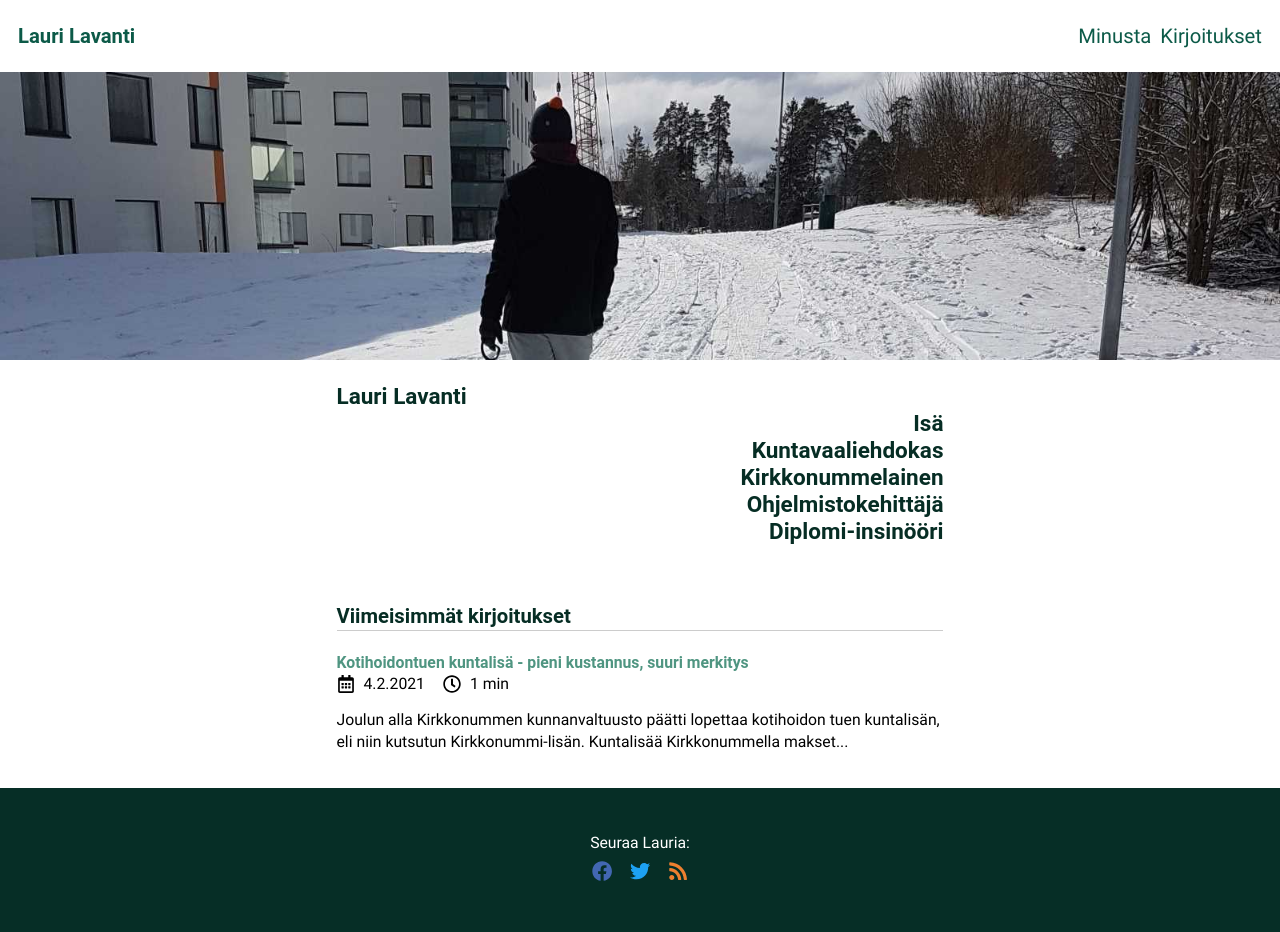
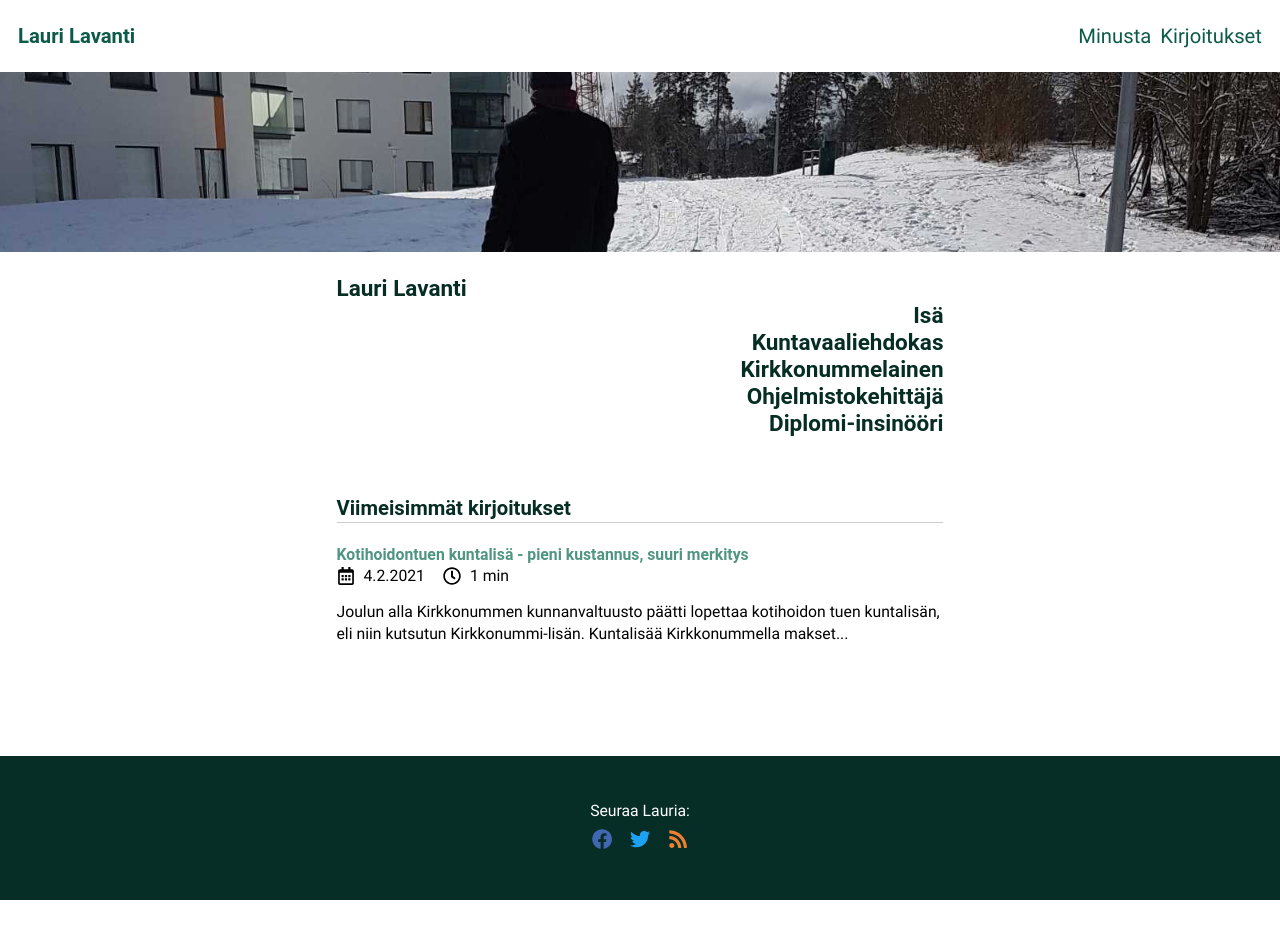
Before and after one commit to Lapanti/lapanti.github.io, a Jekyll site: the page built from index.html, in a window 1280 px wide. Built offline with Jekyll 4.4.1, drawn with Linux system fonts in a browser that asks for light colours; some web fonts are replaced; after the commit the page ends 900 px from its top, so only the background shows below that.

Commit message:
image improvements

```diff
--- a/_includes/figure
+++ b/_includes/figure
@@ -1,5 +1,7 @@
 <figure class="{{ include.class }}">
-  <img src="{{ include.image_path | relative_url }}-l.{{ include.ext }}"
+  <img src="{{ include.image_path | relative_url }}-s.{{ include.ext }}"
+      height="180"
+      width="320"
        alt="{% if include.alt %}{{ include.alt }}{% endif %}"
        srcset="{{ include.image_path | relative_url }}-s.{{ include.ext }} 320w, {{ include.image_path | relative_url }}-m.{{ include.ext }} 640w, {{ include.image_path | relative_url }}-l.{{ include.ext }} 1024w, {{ include.image_path | relative_url }}-xl.{{ include.ext }} 1600w"
        sizes="100vw">
--- a/_layouts/home.html
+++ b/_layouts/home.html
@@ -4,7 +4,7 @@
 ---
 
 <article>
-  <img class="h" alt="Pulkkaretkellä" src="/assets/images/pulkkaretkella-l.jpg" srcset="/assets/images/pulkkaretkella-s.jpg 320w, /assets/images/pulkkaretkella-m.jpg 640w, /assets/images/pulkkaretkella-l.jpg 1024w, /assets/images/pulkkaretkella-xl.jpg 1600w" sizes="100vw" />
+  <img class="h" height="180" width="320" alt="Pulkkaretkellä" src="/assets/images/pulkkaretkella-s.jpg" srcset="/assets/images/pulkkaretkella-s.jpg 320w, /assets/images/pulkkaretkella-m.jpg 640w, /assets/images/pulkkaretkella-l.jpg 1024w, /assets/images/pulkkaretkella-xl.jpg 1600w" sizes="100vw" />
 
   <h1>
       <dl>
```
